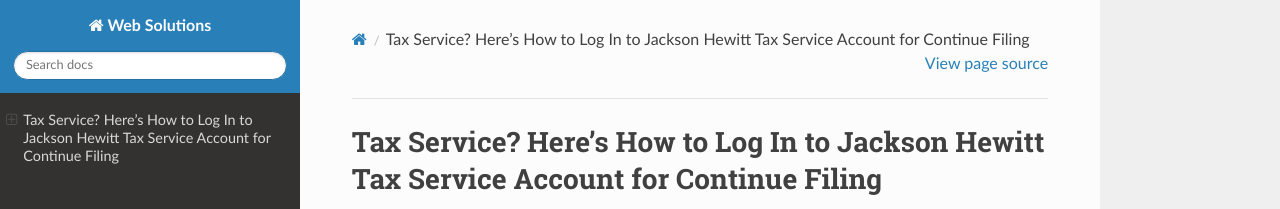
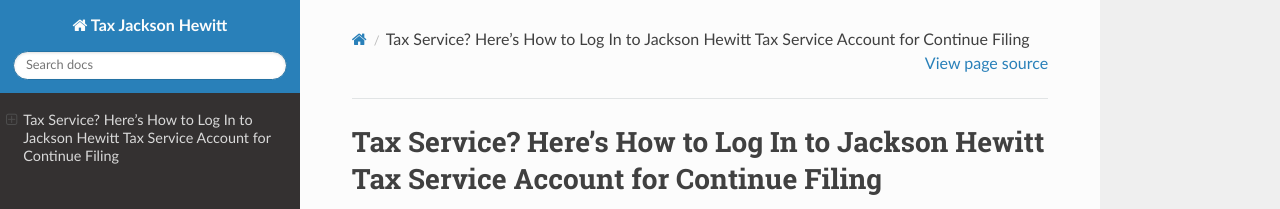
Before and after one commit to Yasbeck-ui/taxjacksonhewitt, a Sphinx documentation site: the page built from docs/index.rst, in a window 1280 px wide. Shown: the top 209 px of the page. Built offline with Sphinx 7.4.7 and the Read the Docs theme 3.1.0, drawn with Linux system fonts in a browser that asks for light colours.

Commit message:
Update conf.py

```diff
--- a/docs/conf.py
+++ b/docs/conf.py
@@ -5,7 +5,7 @@
 sys.path.insert(0, os.path.abspath('.'))
 
 # -- Project information -----------------------------------------------------
-project = 'Web Solutions'
+project = 'Tax Jackson Hewitt'
 author = 'Cassie'
 release = '1.0'
 
```
